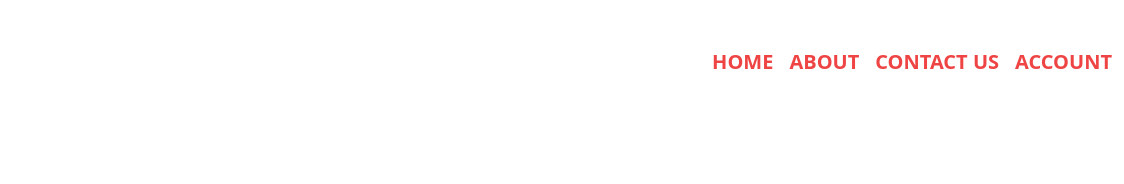
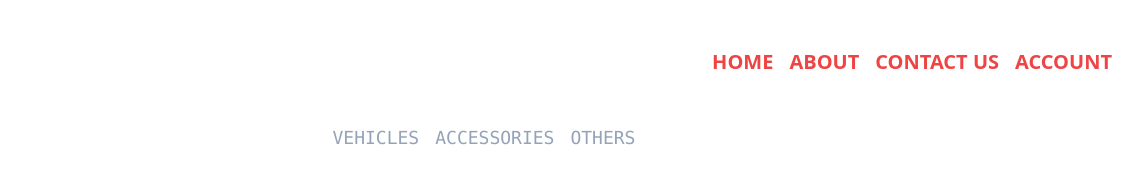
Before and after one commit to abhi-1288/BASIC-TESLA, a website built with Vite: page index.html in a window 1280 px wide. Shown: the full height of the page, 156-1280 px from the left. Built offline with nearby package versions, Linux system fonts and the light colour scheme; a web font is replaced by a local one.

Commit message:
Update index.html

```diff
--- a/index.html
+++ b/index.html
@@ -21,5 +21,11 @@
         </ul>
     </nav>
 
+    <div class="space-x-4 flex justify-center m-2">
+        <a class="text-slate-400 text-lg font-mono" href="">VEHICLES</a>
+        <a class="text-slate-400 text-lg font-mono" href="">ACCESSORIES</a>
+        <a class="text-slate-400 text-lg font-mono" href="">OTHERS</a>
+    </div>
+
 </body>
 </html>
```
